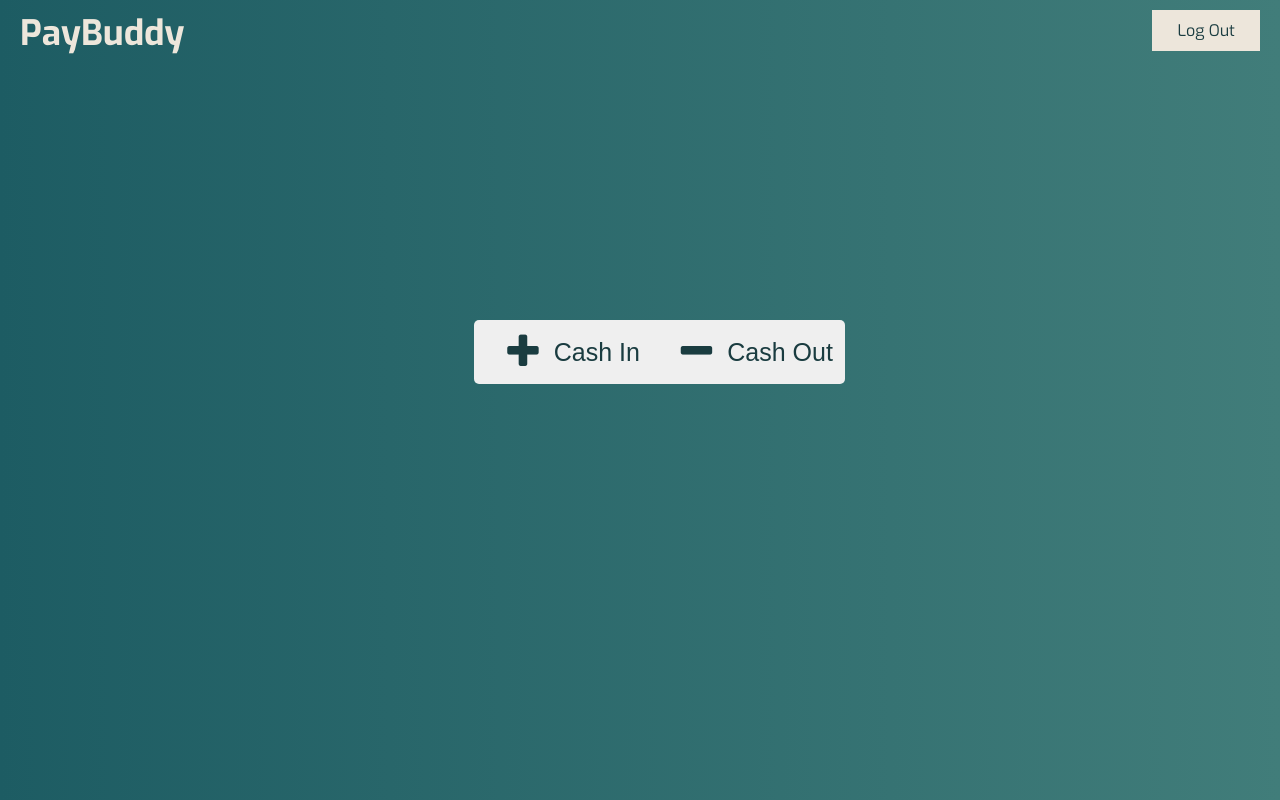
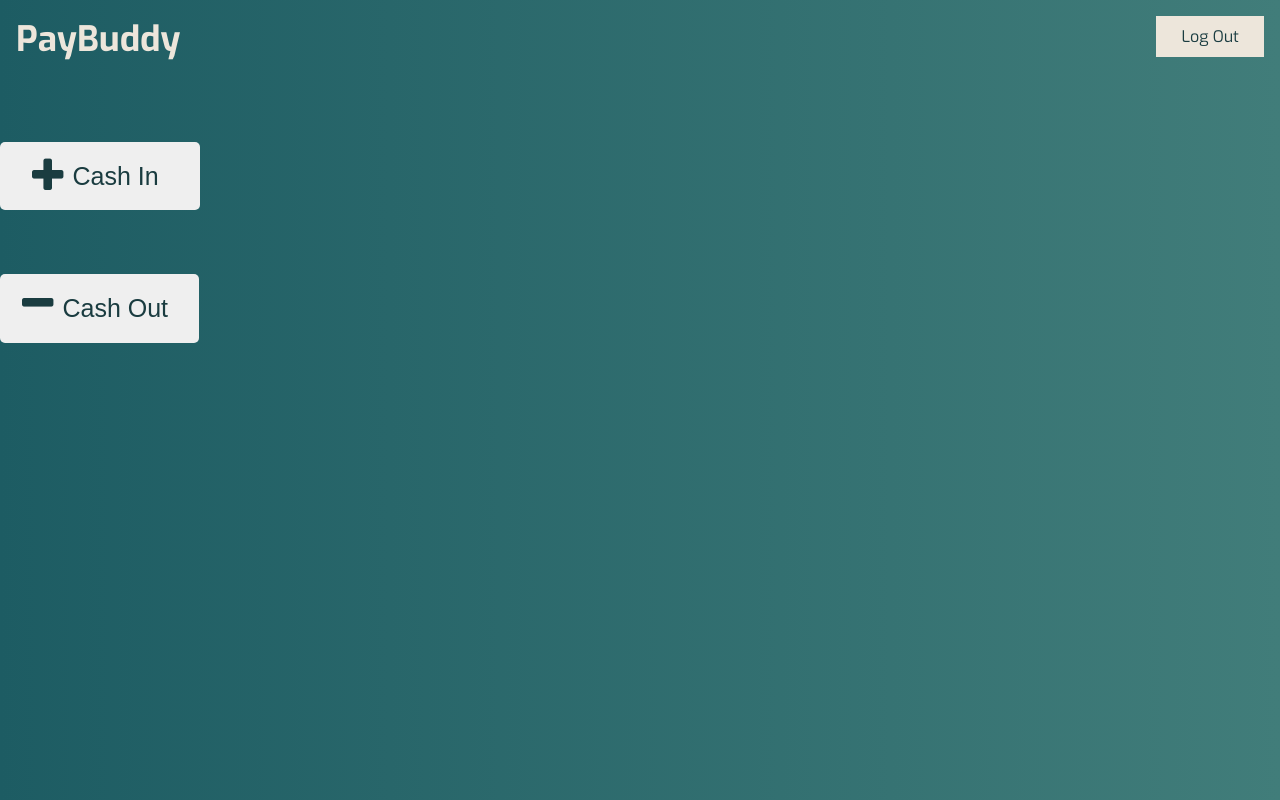
Before and after one commit to Naitik2929/PayBuddy_CE089_CE094_CE118, a PHP site: the page made by PayBuddy/paybook/in&out.html in a window 1280 px wide. Run offline with PHP 8.4, Linux system fonts and the light colour scheme.

Commit message:
Update inout.css

```diff
--- a/PayBuddy/css/inout.css
+++ b/PayBuddy/css/inout.css
@@ -9,22 +9,23 @@ body {
   padding: 0px;
 }
 
-.context {
-
-  top: 10px;
-  left: 20px;
-}
-
 .context h1 {
   color: #ede6db;
   font-size: 35px;
-  padding: 10px;
-  margin-left: 10px;
+  padding: 16px;
 }
-h1{
-    width:50%
+
+.main-containner {
+  display: flex;
+  flex-direction: row;
+  flex-wrap: wrap;
+  position: relative;
+  top: 20%;
+  justify-content: space-around;
+  align-self: flex-end;
 }
 .area {
+  position: fixed;
   width: 100%;
   height: 100vh;
   background: -moz-linear-gradient(left, #1d5c63 0, #417d7a 100%);
@@ -48,31 +49,14 @@ a:hover {
 
 .logout {
   float: right;
-  padding-right: 20px;
-  padding-top: 10px;
+  padding: 16px;
+
 }
-.pos {
-  margin-top: 230px;
-  margin-left: 68vh;
-  width: 25%;
-}
-.in {
-  width: 20%;
-  position: fixed;
-  top: 40%;
-  left: 37%;
-}
-.out{
-  width: 20%;
-  position: fixed;
-  top: 40%;
-  left: 51%
-}
+
+
 .in_btn{
-  width: 200px;
-  padding: 12px;
+  padding: 10px 32px;
   display: flex;
-  align-items: center;
   justify-content: center;
   align-items: center;
   border-radius: 5px;
@@ -83,12 +67,11 @@ a:hover {
   text-align: center;
   color: #1a3c40;
   border: none;
+  margin-top: 5%;
 }
 .out_btn{
-  padding: 12px;
-  padding-left: 5px;
-  display: flex;
-  align-items: center;
+  padding: 10px 22px;
+  display: inline-block;
   justify-content: center;
   align-items: center;
   border-radius: 5px;
@@ -99,8 +82,18 @@ a:hover {
   text-align: center;
   color: #1a3c40;
   border: none;
-      padding-left: 28px;
+  margin-top: 5%;
+  flex-shrink: 1;
 }
+
+.ct {
+  float: right;
+  padding: 9px;
+  cursor: pointer;
+}
+
 .r {
-  margin-left: 15px;
+  float: right;
+  padding: 9px;
+  cursor: pointer;
 }
```
